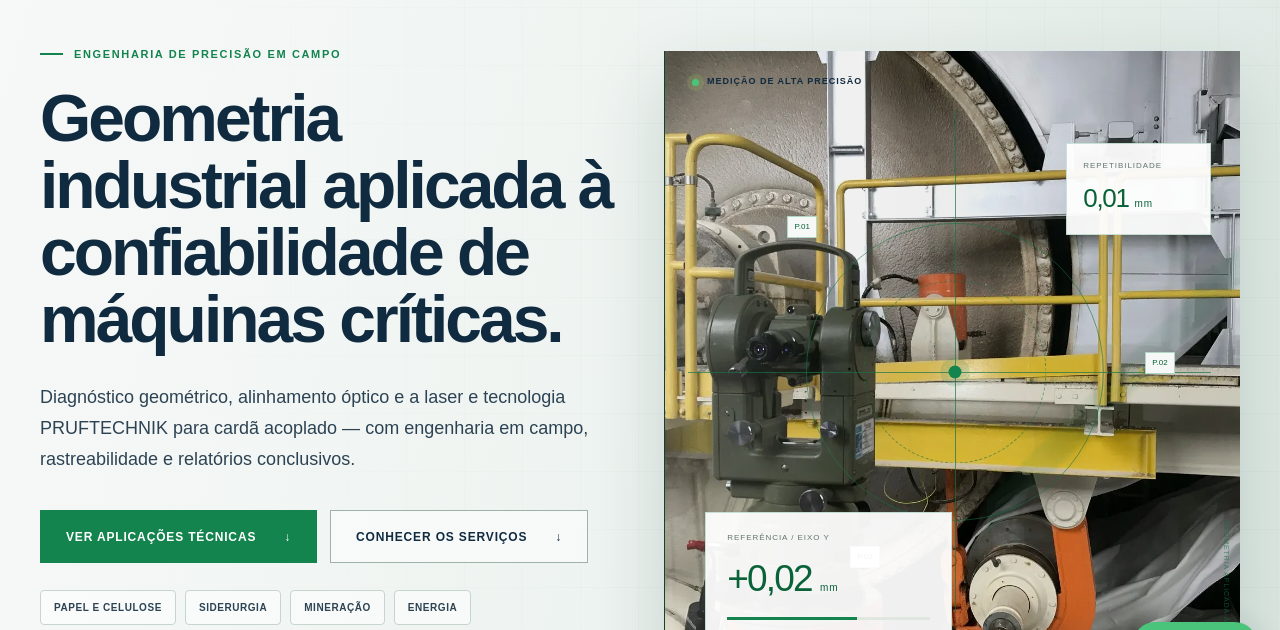
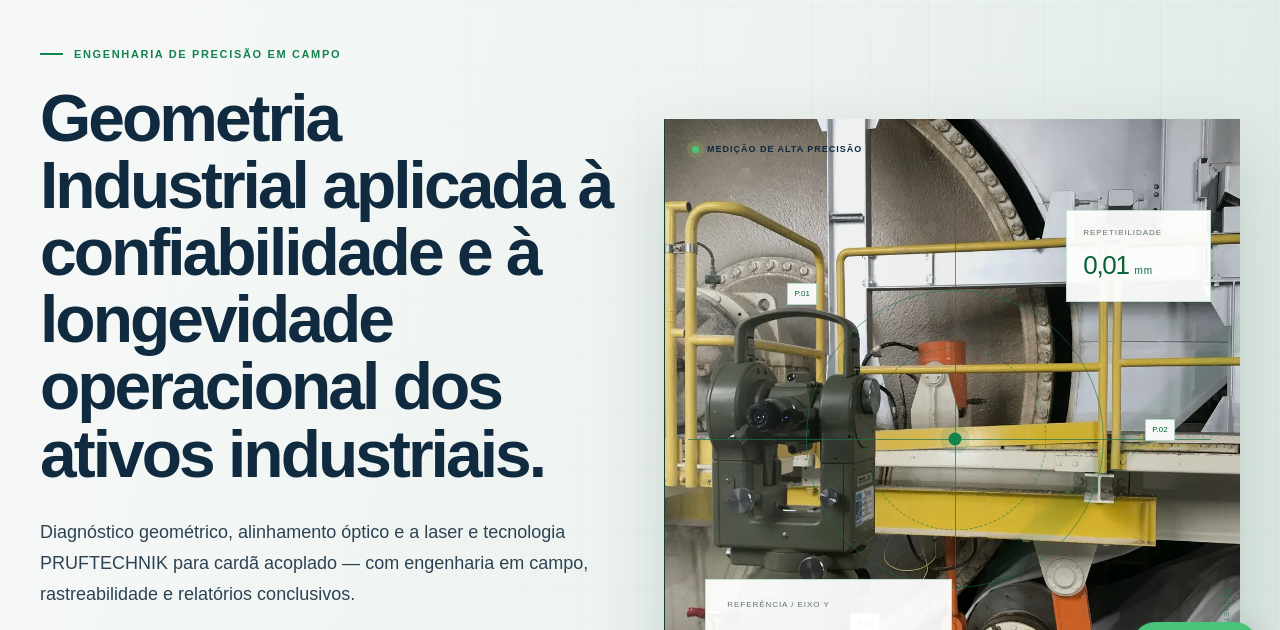
Before and after one commit to PossamaiGeometria/possamaigeometria.github.io, a plain HTML site: page index.html in a window 1280 px wide. Shown: the part 109-739 px from the top of the page. Drawn offline with Linux system fonts and the light colour scheme; a web font is replaced by a local one.

Commit message:
Atualização do slogan institucional

```diff
--- a/index.html
+++ b/index.html
@@ -339,8 +339,8 @@
         <div class="hero-copy">
           <p class="eyebrow"><span></span> Engenharia de precisão em campo</p>
           <h1>
-            Geometria industrial aplicada à confiabilidade<em>
-              de máquinas críticas.</em
+            Geometria Industrial aplicada à confiabilidade e à longevidade operacional<em>
+              dos ativos industriais.</em
             >
           </h1>
           <p class="hero-lead">
@@ -971,7 +971,7 @@
             alt="POSSAMAI Geometria e Manutenção Ltda."
         /></a>
         <p>
-          Geometria Industrial aplicada à confiabilidade de máquinas críticas.
+          Geometria Industrial aplicada à confiabilidade e à longevidade operacional dos ativos industriais.
         </p>
         <div>
           <a href="tel:+5511995483051">+55 11 9 9548-3051</a
```
